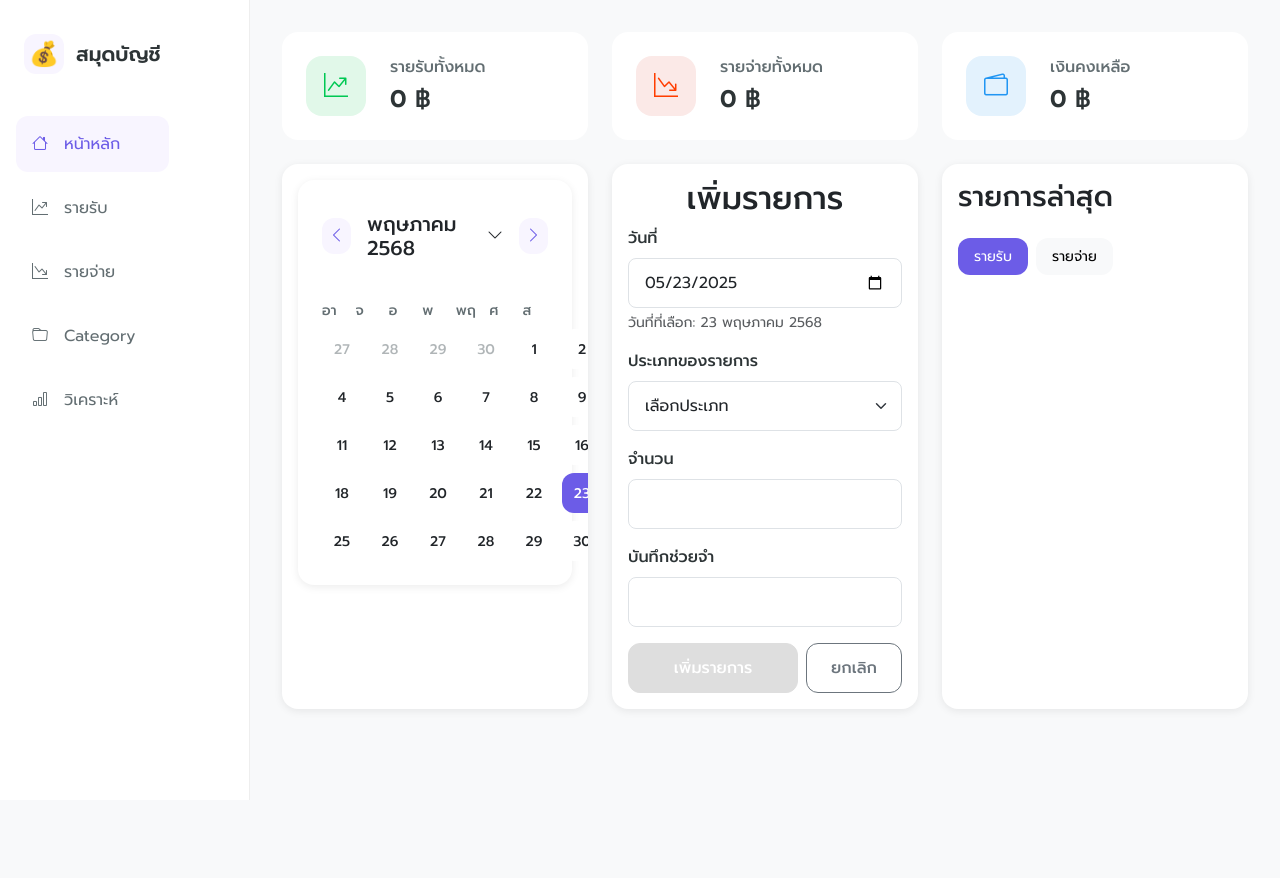
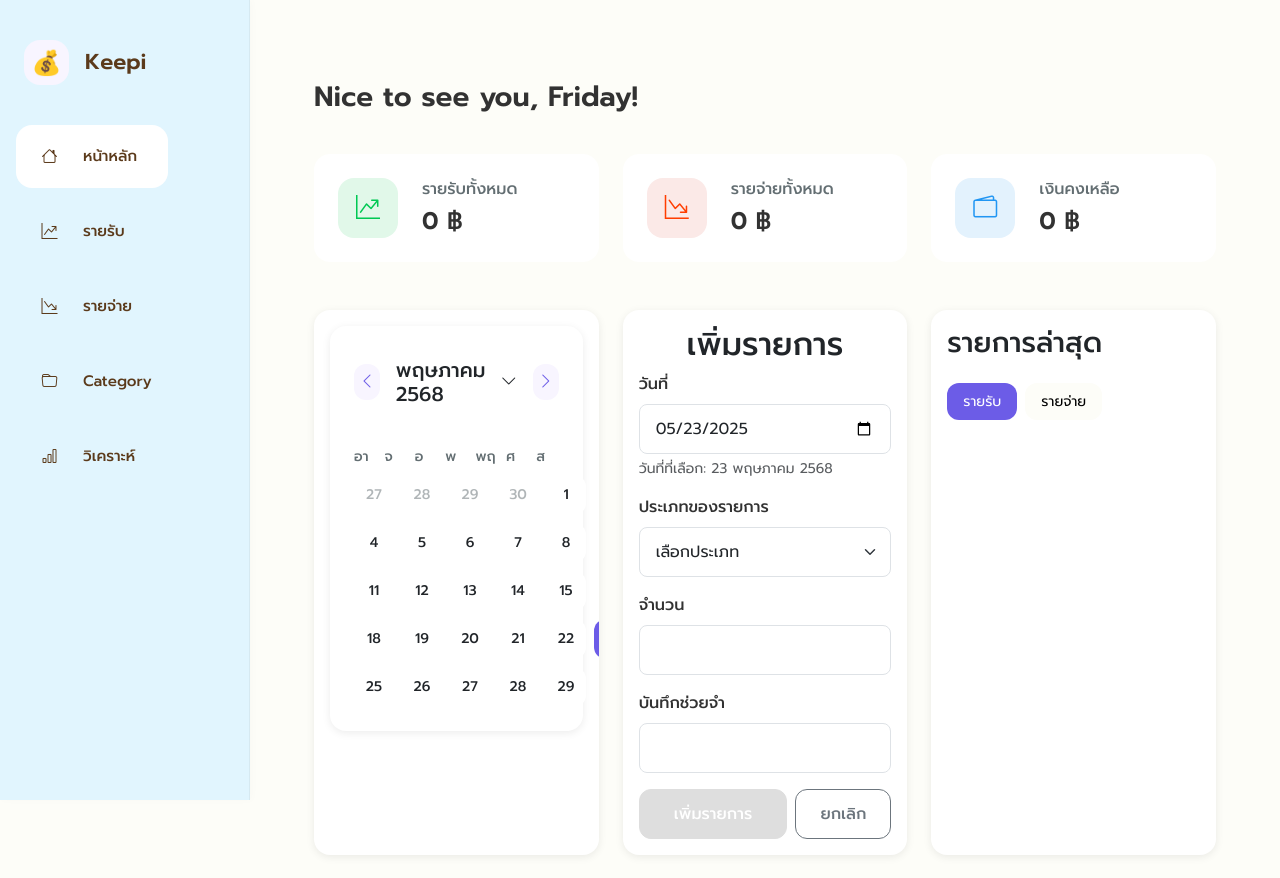
Before and after one commit to Jirateep011/sunday-accounting-webapp, a Vue app: page / in a window 1280 px wide. Shown: the top 878 px of the page. Before the commit the page ends 800 px from the top, so only its background shows below. Built offline with nearby package versions, Linux system fonts and the light colour scheme.

Commit message:
fix: navbar update: random greeting

```diff
--- a/src/App.vue
+++ b/src/App.vue
@@ -56,6 +56,7 @@ export default {
   --text-light: #636e72;
   --background-color: #f8f9fa;
   --white: #ffffff;
+  --sidebar-width: 250px;
 }
 
 body {
@@ -197,4 +198,10 @@ body {
   transform: translateY(-2px);
   box-shadow: 0 4px 12px rgba(0,0,0,0.12);
 }
+
+@media (max-width: 768px) {
+  :root {
+    --sidebar-width: 0;
+  }
+}
 </style>
--- a/src/assets/styles/main.scss
+++ b/src/assets/styles/main.scss
@@ -10,9 +10,11 @@
   --primary-light: #f8f5ff;
   --success-color: #00c853;
   --danger-color: #ff3d00;
-  --text-color: #2d3436;
+  --text-color: #323232;
   --text-light: #636e72;
-  --background-color: #f8f9fa;
+  --background-color: #FDFDF8;
+  --navbar-background-color: #E1F5FE;
+  --navbar-text-color: #5B3A1B;
   --white: #ffffff;
   --header-height: 60px;
   --sidebar-width: 250px;
--- a/src/components/Dashboard.vue
+++ b/src/components/Dashboard.vue
@@ -1,7 +1,12 @@
 <template>
-  <div class="dashboard">
+  <div class="dashboard container-fluid">
+    <!-- Greeting Section -->
+    <div class="greeting-section mb-4">
+      <h2>{{ greeting }}, {{ currentDay }}!</h2>
+    </div>
+
     <!-- Overview Cards -->
-    <div class="overview-cards row g-3 mb-4">
+    <div class="row g-4">
       <div class="col-12 col-md-6 col-lg-4">
         <div class="overview-card h-100">
           <div class="card-content">
@@ -46,18 +51,18 @@
     </div>
 
     <!-- Main Content Grid -->
-    <div class="row g-4">
+    <div class="row g-4 mt-4">
       <!-- Calendar Column -->
-      <div class="col-12 col-lg-4 order-2 order-lg-1">
+      <div class="col-12 col-md-6 col-lg-4 order-2 order-md-1">
         <div class="card h-100">
-          <div class="card-body">
+          <div class="card-body calendar-wrapper">
             <Calendar v-model:selectedDate="selectedDate" />
           </div>
         </div>
       </div>
 
       <!-- Transaction Form Column -->
-      <div class="col-12 col-lg-4 order-1 order-lg-2">
+      <div class="col-12 col-md-6 col-lg-4 order-1 order-md-2">
         <div class="card h-100">
           <div class="card-body">
             <transaction-form
@@ -127,6 +132,7 @@ import Calendar from './shared/Calendar.vue'
 import TransactionForm from './shared/TransactionForm.vue'
 
 export default {
+  name: 'Dashboard',
   components: {
     Calendar,
     TransactionForm
@@ -198,6 +204,32 @@ export default {
       return new Date(date).toLocaleDateString('th-TH')
     }
 
+    // Random Greetings Array
+    const greetings = [
+      "Good day",
+      "Welcome back",
+      "Hello",
+      "Hi there",
+      "Greetings",
+      "Nice to see you"
+    ]
+
+    // Random Greeting
+    const greeting = computed(() => {
+      const randomIndex = Math.floor(Math.random() * greetings.length)
+      return greetings[randomIndex]
+    })
+
+    // Current Day
+    const currentDay = computed(() => {
+      const days = [
+        'Sunday', 'Monday', 'Tuesday', 'Wednesday',
+        'Thursday', 'Friday', 'Saturday'
+      ]
+      const today = new Date()
+      return days[today.getDay()]
+    })
+
     return {
       selectedDate,
       filteredTotalIncome,
@@ -210,7 +242,9 @@ export default {
       recentExpenses,
       handleTransaction,
       activeTab,
-      formatDate
+      formatDate,
+      greeting,
+      currentDay
     }
   }
 }
@@ -220,6 +254,20 @@ export default {
 .dashboard {
   max-width: 1400px;
   margin: 0 auto;
+}
+
+.greeting-section {
+  border-radius: var(--border-radius);
+  padding: 1rem 0;
+  margin-bottom: 2rem;
+  text-align: start;
+}
+
+.greeting-section h2 {
+  margin: 0;
+  font-size: 1.75rem;
+  color: var(--text-color);
+  font-weight: 600;
 }
 
 .overview-card {
@@ -341,6 +389,12 @@ export default {
   color: #ff3d00;
 }
 
+.calendar-wrapper {
+  position: sticky;
+  top: 1rem;
+  z-index: 2;
+}
+
 @media (max-width: 768px) {
   .overview-card {
     padding: 1rem;
@@ -369,5 +423,13 @@ export default {
     flex: 1;
     text-align: center;
   }
+
+  .calendar-wrapper {
+    position: static;
+  }
+
+  .greeting-section h2 {
+    font-size: 1.5rem;
+  }
 }
 </style>
--- a/src/components/shared/Navbar.vue
+++ b/src/components/shared/Navbar.vue
@@ -1,19 +1,23 @@
 <template>
   <nav :class="['navbar', { 'navbar-mobile': isMobile }]">
     <div class="navbar-container">
+      <!-- Brand Section -->
       <div class="brand-section">
-        <div class="brand-content">
-          <div class="logo">💰</div>
-          <span class="brand-name">สมุดบัญชี</span>
-        </div>
+        <router-link to="/" class="brand-content">
+          <div class="logo-wrapper">
+            <div class="logo">💰</div>
+          </div>
+          <span class="brand-name">Keepi</span>
+        </router-link>
         <button v-if="isMobile"
                 class="navbar-toggler"
                 @click="toggleMenu"
                 :aria-expanded="isMenuOpen">
-          <i class="bi" :class="isMenuOpen ? 'bi-x' : 'bi-list'"></i>
+          <i class="bi" :class="isMenuOpen ? 'bi-x-lg' : 'bi-list'"></i>
         </button>
       </div>
 
+      <!-- Navigation Links -->
       <div :class="['nav-links', { 'show': isMenuOpen || !isMobile }]">
         <router-link
           v-for="(item, index) in menuItems"
@@ -23,14 +27,16 @@
           active-class="active"
           @click="isMobile && (isMenuOpen = false)"
         >
-          <i :class="item.icon"></i>
-          <span>{{ item.label }}</span>
+          <div class="nav-icon">
+            <i :class="item.icon"></i>
+          </div>
+          <span class="nav-label">{{ item.label }}</span>
         </router-link>
       </div>
     </div>
   </nav>
 
-  <!-- Overlay for mobile -->
+  <!-- Mobile Overlay -->
   <div v-if="isMobile && isMenuOpen"
        class="navbar-overlay"
        @click="isMenuOpen = false">
@@ -83,8 +89,8 @@ export default {
 
 <style scoped>
 .navbar {
-  background: var(--white);
-  border-right: 1px solid #eee;
+  background: var(--navbar-background-color);
+  border-right: 1px solid rgba(0,0,0,0.05);
   height: 100vh;
   width: var(--sidebar-width);
   position: fixed;
@@ -92,77 +98,127 @@ export default {
   left: 0;
   z-index: 1000;
   transition: all 0.3s ease;
+  box-shadow: 2px 0 8px rgba(0,0,0,0.02);
 }
 
 .navbar-mobile {
   width: 100%;
   height: var(--header-height);
   border-right: none;
-  border-bottom: 1px solid #eee;
+  border-bottom: 1px solid rgba(0,0,0,0.05);
+  box-shadow: 0 2px 8px rgba(0,0,0,0.05);
 }
 
 .navbar-container {
   display: flex;
   flex-direction: column;
   height: 100%;
-  padding: 1rem;
+  padding: 1.5rem 1rem;
 }
 
 .brand-section {
   display: flex;
   align-items: center;
   justify-content: space-between;
-  padding: 0.5rem;
-  height: var(--header-height);
+  margin-bottom: 2rem;
 }
 
 .brand-content {
   display: flex;
   align-items: center;
-  gap: 0.75rem;
+  gap: 1rem;
+  text-decoration: none;
+  padding: 0.5rem;
+  border-radius: 1rem;
+  transition: all 0.2s ease;
+}
+
+.brand-content:hover {
+  background: var(--primary-light);
+}
+
+.logo-wrapper {
+  display: flex;
+  align-items: center;
+  justify-content: center;
 }
 
 .logo {
   font-size: 1.5rem;
-  width: 40px;
-  height: 40px;
+  width: 45px;
+  height: 45px;
   display: flex;
   align-items: center;
   justify-content: center;
   background: var(--primary-light);
-  border-radius: 12px;
+  border-radius: 1rem;
+  transition: all 0.2s ease;
+}
+
+.brand-content:hover .logo {
+  transform: scale(1.05);
 }
 
 .brand-name {
-  font-size: 1.25rem;
+  font-size: 1.35rem;
   font-weight: 600;
-  color: var(--text-color);
+  color: var(--navbar-text-color);
 }
 
+/* Navigation Links */
 .nav-links {
   display: flex;
   flex-direction: column;
-  gap: 0.5rem;
-  margin-top: 2rem;
+  gap: 0.75rem;
 }
 
 .nav-item {
   display: flex;
   align-items: center;
   gap: 1rem;
-  padding: 1rem;
+  padding: 0.875rem 1rem;
+  border-radius: 1rem;
+  color: var(--navbar-text-color);
+  text-decoration: none;
+  transition: all 0.2s ease;
+  position: relative;
+}
+
+.nav-icon {
+  display: flex;
+  align-items: center;
+  justify-content: center;
+  width: 35px;
+  height: 35px;
   border-radius: 0.75rem;
-  color: var(--text-light);
-  text-decoration: none;
   transition: all 0.2s ease;
 }
 
-.nav-item:hover,
-.nav-item.active {
-  background: var(--primary-light);
-  color: var(--primary-color);
+.nav-label {
+  font-weight: 500;
+  font-size: 0.95rem;
 }
 
+.nav-item:hover {
+  background: var(--primary-light);
+  color: var(--navbar-text-color);
+}
+
+.nav-item:hover .nav-icon {
+  background: var(--white);
+  color: var(--navbar-text-color);
+}
+
+.nav-item.active {
+  background: var(--white);
+  color: #5B3A1B;
+}
+
+.nav-item.active .nav-icon {
+  background: rgba(255,255,255,0.2);
+}
+
+/* Mobile Styling */
 .navbar-toggler {
   background: none;
   border: none;
@@ -172,11 +228,14 @@ export default {
   color: var(--text-color);
   cursor: pointer;
   transition: all 0.2s ease;
+  display: flex;
+  align-items: center;
+  justify-content: center;
 }
 
 .navbar-toggler:hover {
   background: var(--primary-light);
-  color: var(--primary-color);
+  color: var(--navbar-text-color);
 }
 
 .navbar-overlay {
@@ -185,11 +244,28 @@ export default {
   left: 0;
   right: 0;
   bottom: 0;
-  background: rgba(0, 0, 0, 0.5);
+  background: rgba(0, 0, 0, 0.3);
+  backdrop-filter: blur(2px);
   z-index: 999;
 }
 
 @media (max-width: 768px) {
+  .navbar {
+    width: 100%;
+    height: var(--header-height);
+    border-right: none;
+    border-bottom: 1px solid rgba(0,0,0,0.05);
+    box-shadow: 0 2px 8px rgba(0,0,0,0.05);
+  }
+
+  .navbar-container {
+    padding: 0.5rem 1rem;
+  }
+
+  .brand-section {
+    margin-bottom: 0;
+  }
+
   .navbar-mobile .nav-links {
     display: none;
     position: fixed;
@@ -198,8 +274,9 @@ export default {
     right: 0;
     background: var(--white);
     padding: 1rem;
-    margin-top: 0;
-    box-shadow: 0 4px 12px rgba(0, 0, 0, 0.1);
+    gap: 0.5rem;
+    border-bottom: 1px solid rgba(0,0,0,0.05);
+    box-shadow: 0 4px 12px rgba(0,0,0,0.1);
   }
 
   .navbar-mobile .nav-links.show {
@@ -207,7 +284,7 @@ export default {
   }
 
   .nav-item {
-    padding: 1rem;
+    padding: 0.75rem 1rem;
   }
 }
 </style>
```
